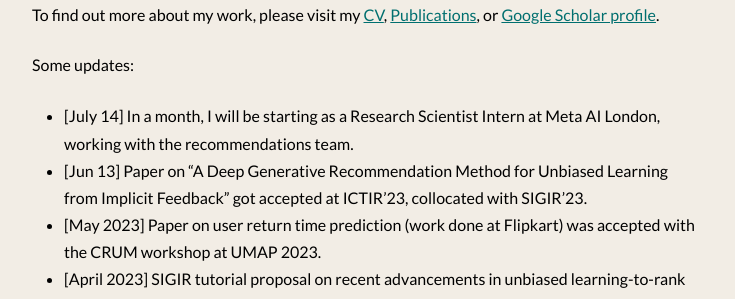
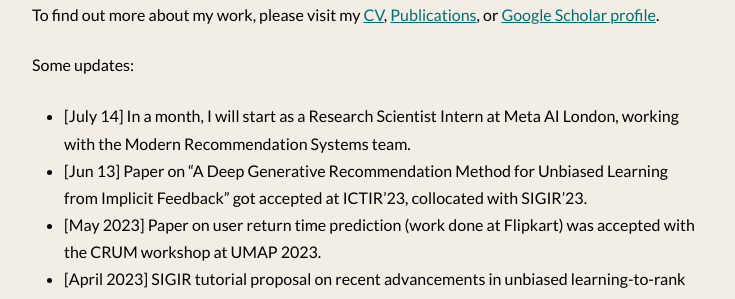
Before and after one commit to shashankg7/shashankg7.github.io, a Jekyll site: the page built from index.md, in a window 1280 px wide. Shown: the part 534-833 px from the top of the page, without its empty margins (272-1007 px from the left). Built offline with Jekyll 4.4.1, drawn with Linux system fonts in a browser that asks for light colours; nearby versions of some CDN libraries.

Commit message:
Update index.md

```diff
--- a/index.md
+++ b/index.md
@@ -17,7 +17,7 @@
 
 Some updates:
 
-* [July 14] In a month, I will be starting as a Research Scientist Intern at Meta AI London, working with the recommendations team.
+* [July 14] In a month, I will start as a Research Scientist Intern at Meta AI London, working with the Modern Recommendation Systems team.
 * [Jun 13] Paper on "A Deep Generative Recommendation Method for Unbiased Learning from Implicit Feedback" got accepted at ICTIR'23, collocated with SIGIR'23.
 * [May 2023] Paper on user return time prediction (work done at Flipkart) was accepted with the CRUM workshop at UMAP 2023.
 * [April 2023] SIGIR tutorial proposal on recent advancements in unbiased learning-to-rank got accepted at SIGIR'23. I will be leading the tutorial discussion at the conference.
```
